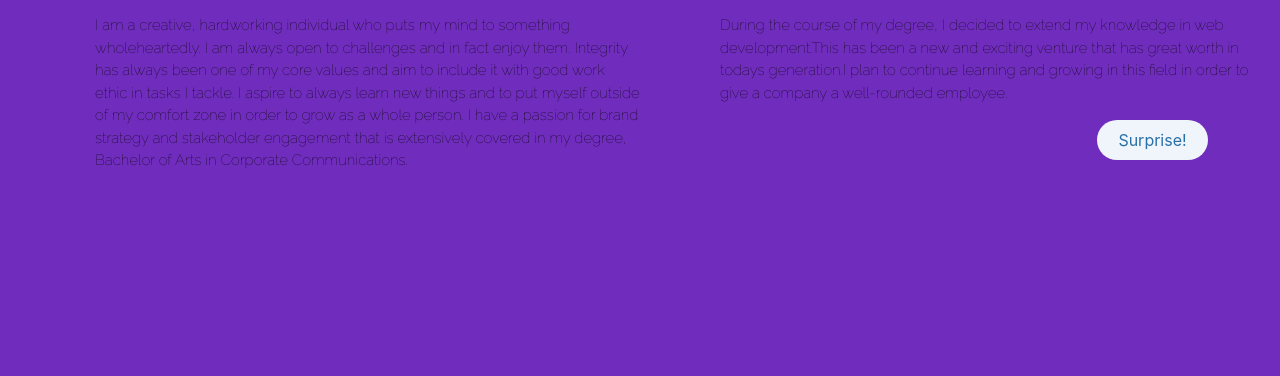
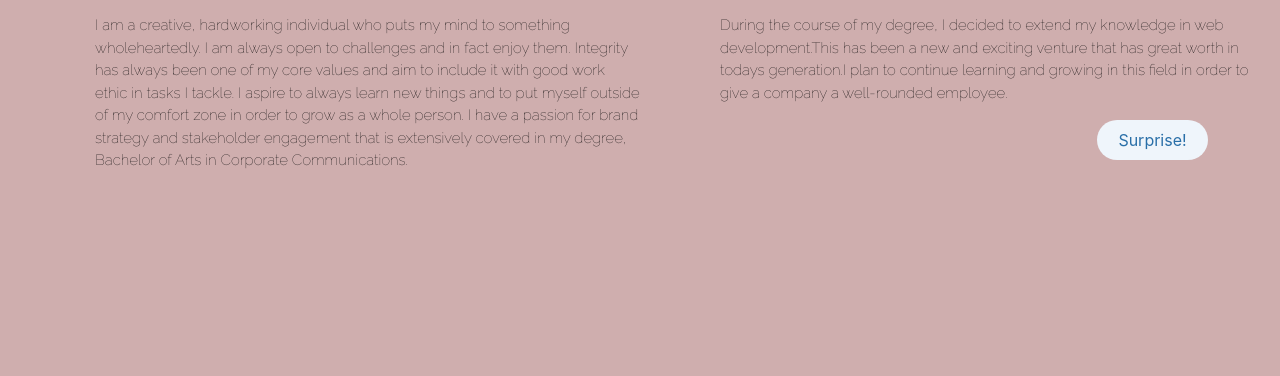
Before and after one commit to Ruth-Ann-Hoatson/portfolio, a plain HTML site: page index.html in a window 1280 px wide. Shown: the part 197-573 px from the top of the page. Drawn offline with nearby package versions, Linux system fonts and the light colour scheme.

Commit message:
third commit

```diff
--- a/app.css
+++ b/app.css
@@ -4,7 +4,7 @@ body{
 
 }
 
- .main_background{background-color:rgb(112, 45, 189);}/*207, 174, 174 */
+ .main_background{background-color:rgb(207, 174, 174 )};
 
 ul{
     list-style-type: none;
```
